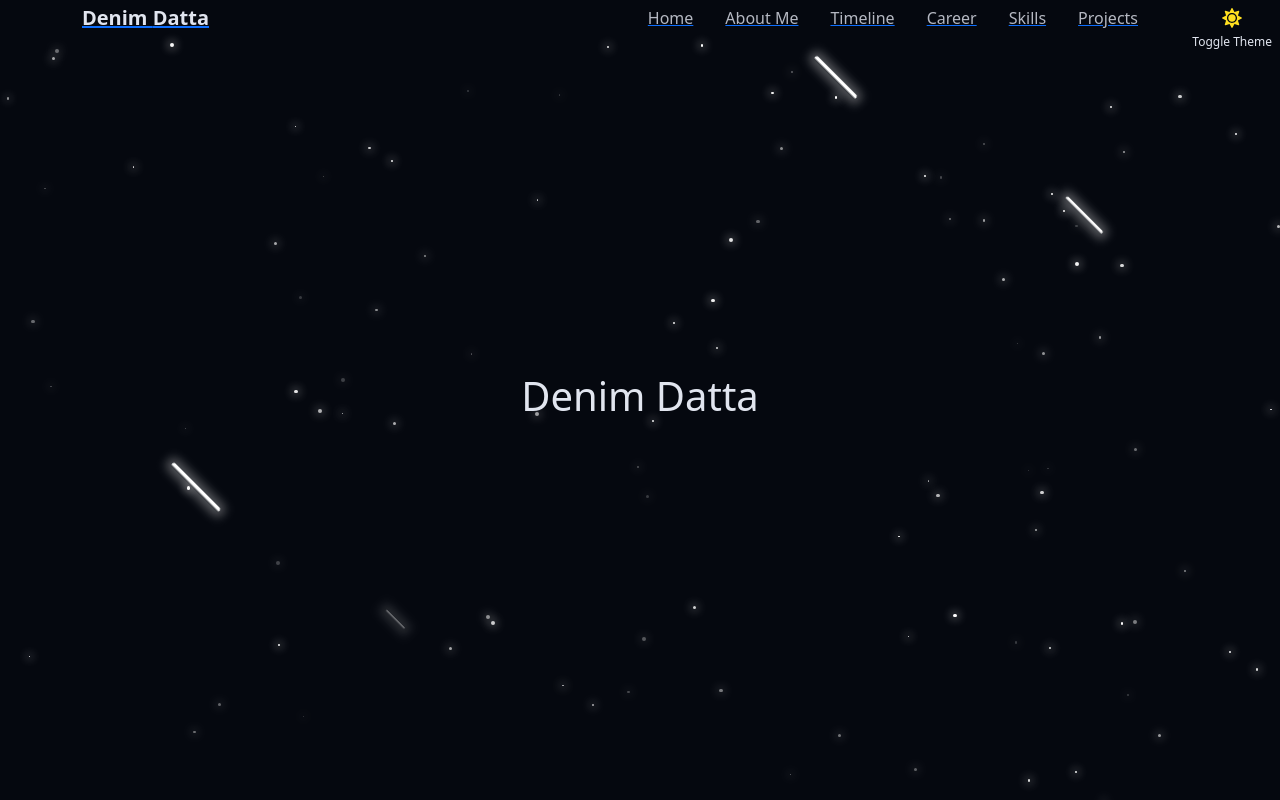
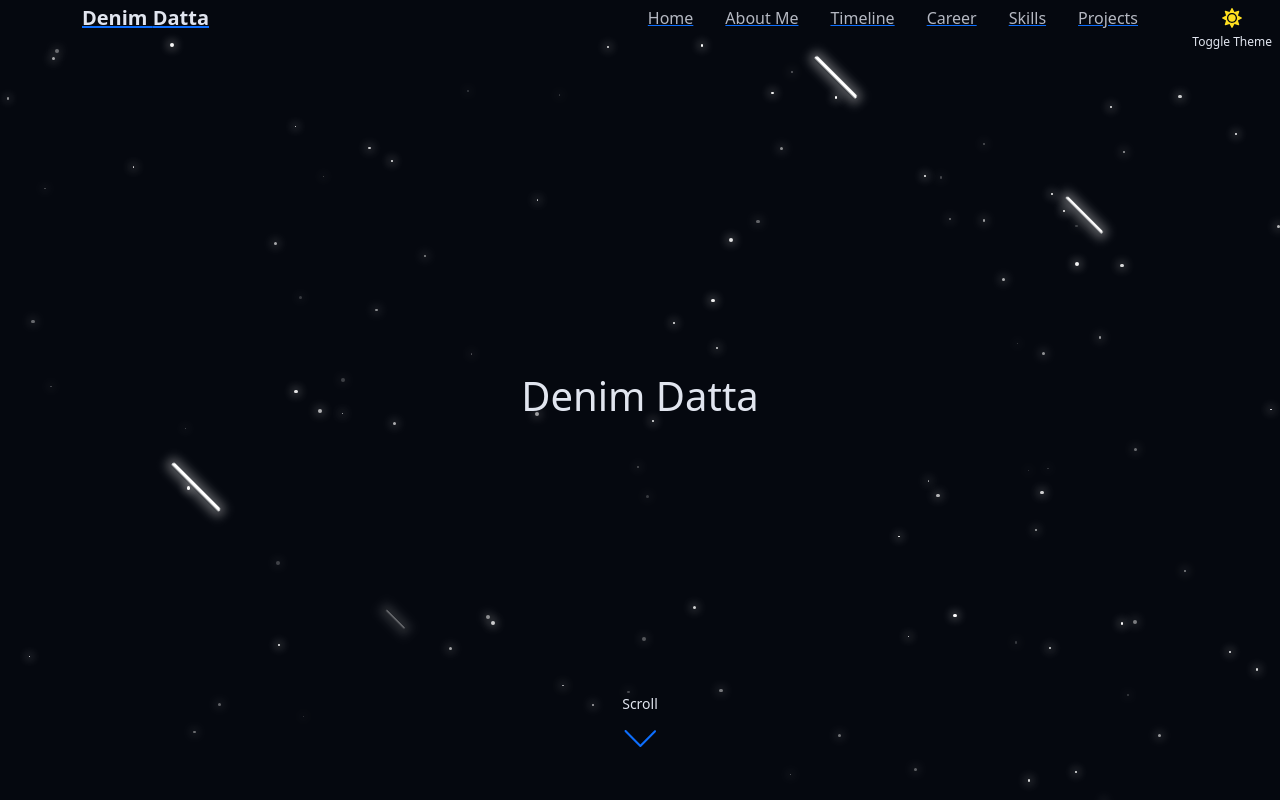
Before and after one commit to denimdatta/denimdatta.github.io, a React (Vite) app: page / in a window 1280 px wide. Shown: the top 800 px of the page. Built offline with nearby package versions, Linux system fonts and the light colour scheme.

Commit message:
Add Scroll Arrow for Home Page

```diff
--- a/src/components/DenimDatta.tsx
+++ b/src/components/DenimDatta.tsx
@@ -1,3 +1,5 @@
+import {SlArrowDown} from "react-icons/sl";
+import {CN} from "../lib/Utils";
 function DenimDatta() {
     return (
         <section id ="denimdatta"
@@ -5,6 +7,12 @@ function DenimDatta() {
             <div className='row'>
                 <h1 style={{textAlign: 'center'}}>Denim Datta</h1>
             </div>
+            <div className={CN("absolute bottom-8 left-1/2 transform -translate-x-1/2",
+                "flex flex-col items-center animate-bounce",
+            )}>
+                <span className="text-sm text-muted-foreground mb-2"> Scroll </span>
+                <SlArrowDown className="h-8 w-8 text-primary" />
+            </div>
         </section>
     );
 }
```
